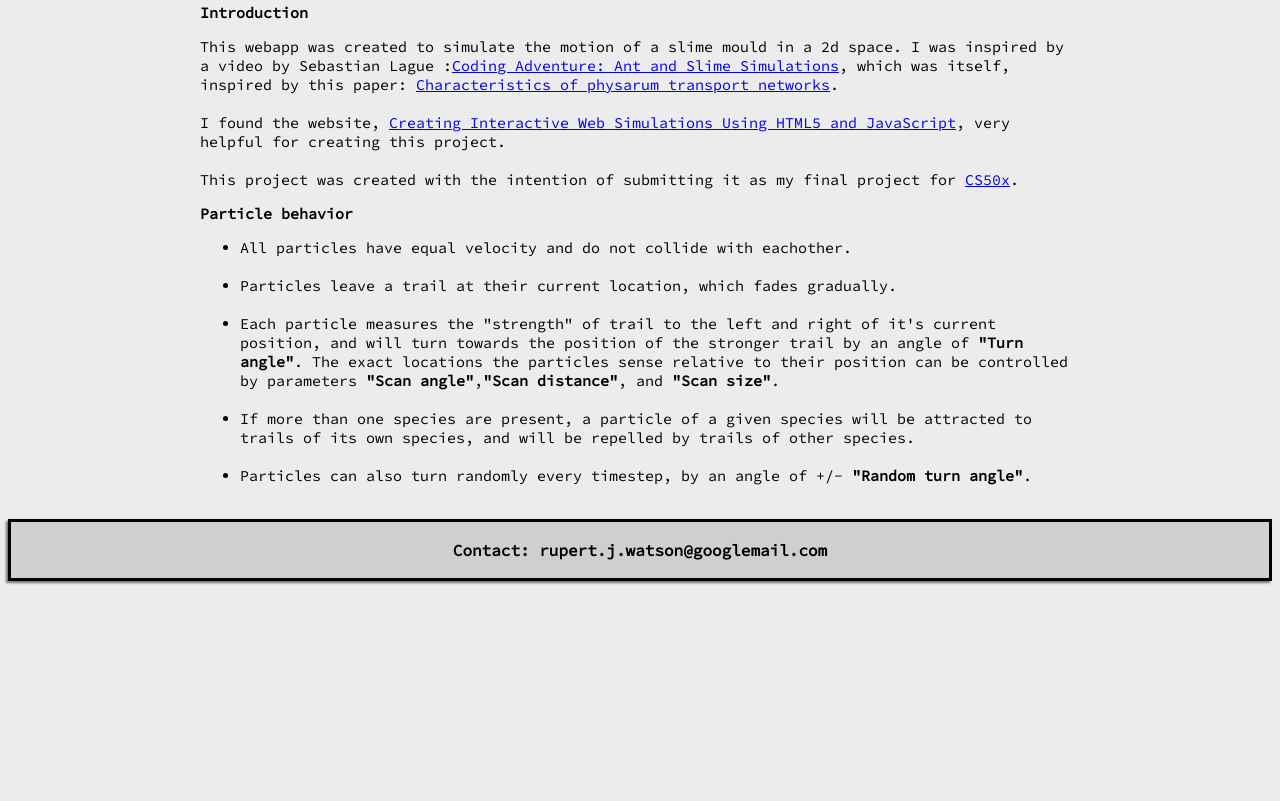
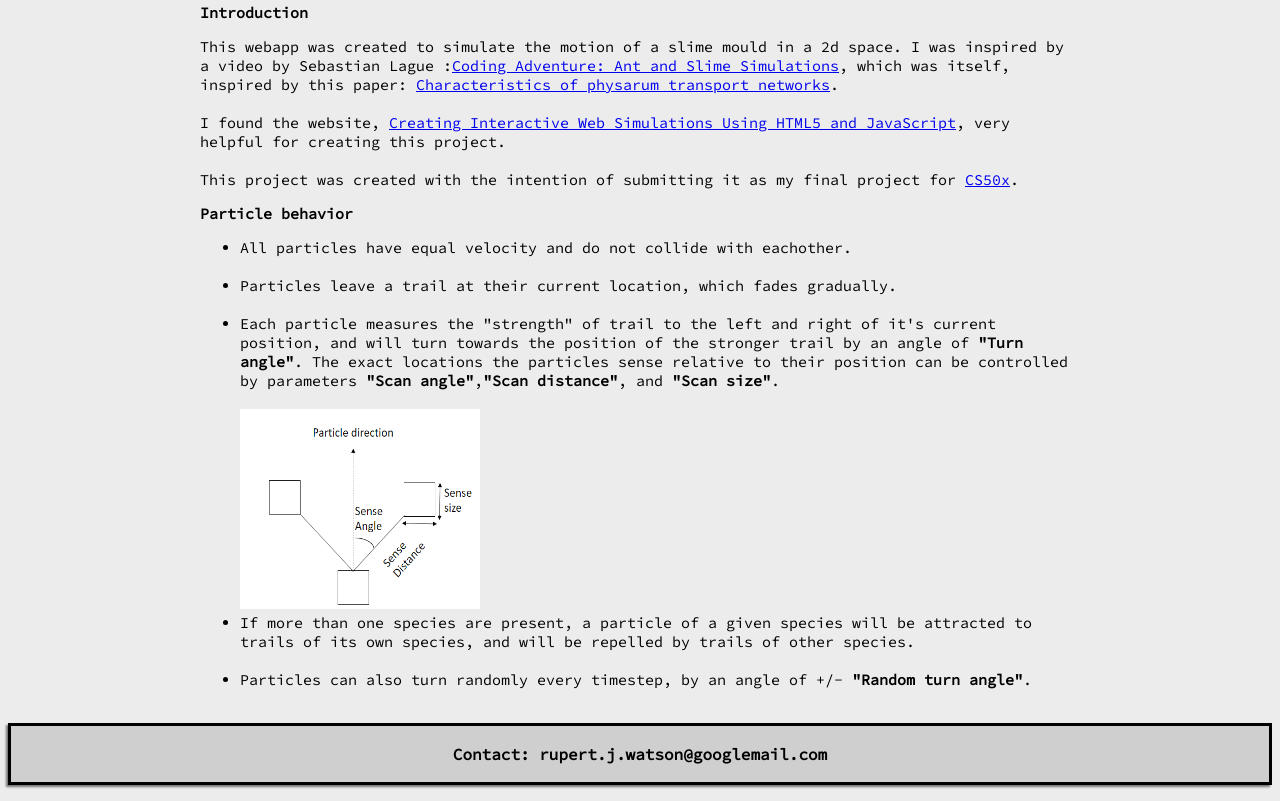
Before and after one commit to RupeWatson/Slime50, a plain HTML site: page index.html in a window 1280 px wide. Shown: the part 756-1557 px from the top of the page. Before the commit the page ends 1353 px from the top, so only its background shows below. Drawn offline with Linux system fonts and the light colour scheme; a web font is replaced by a local one.

Commit message:
Update index.html

```diff
--- a/index.html
+++ b/index.html
@@ -214,6 +214,8 @@
                 <li>Each particle measures the "strength" of trail to the left and right of it's current position, and will turn towards the position of the stronger trail by an angle of <b>"Turn angle"</b>.
                     The exact locations the particles sense relative to their position can be controlled by parameters <b>"Scan angle"</b>,<b>"Scan distance"</b>, and <b>"Scan size"</b>. </li>
                 <br>
+		<img src="behavior.png" width="240" height="200">
+		<br>
                 <li>If more than one species are present, a particle of a given species will be attracted to trails of its own species, and will be repelled by trails of other species.</li>
                 <br>
                 <li>Particles can also turn randomly every timestep, by an angle of +/- <b>"Random turn angle"</b>.</li>
```
